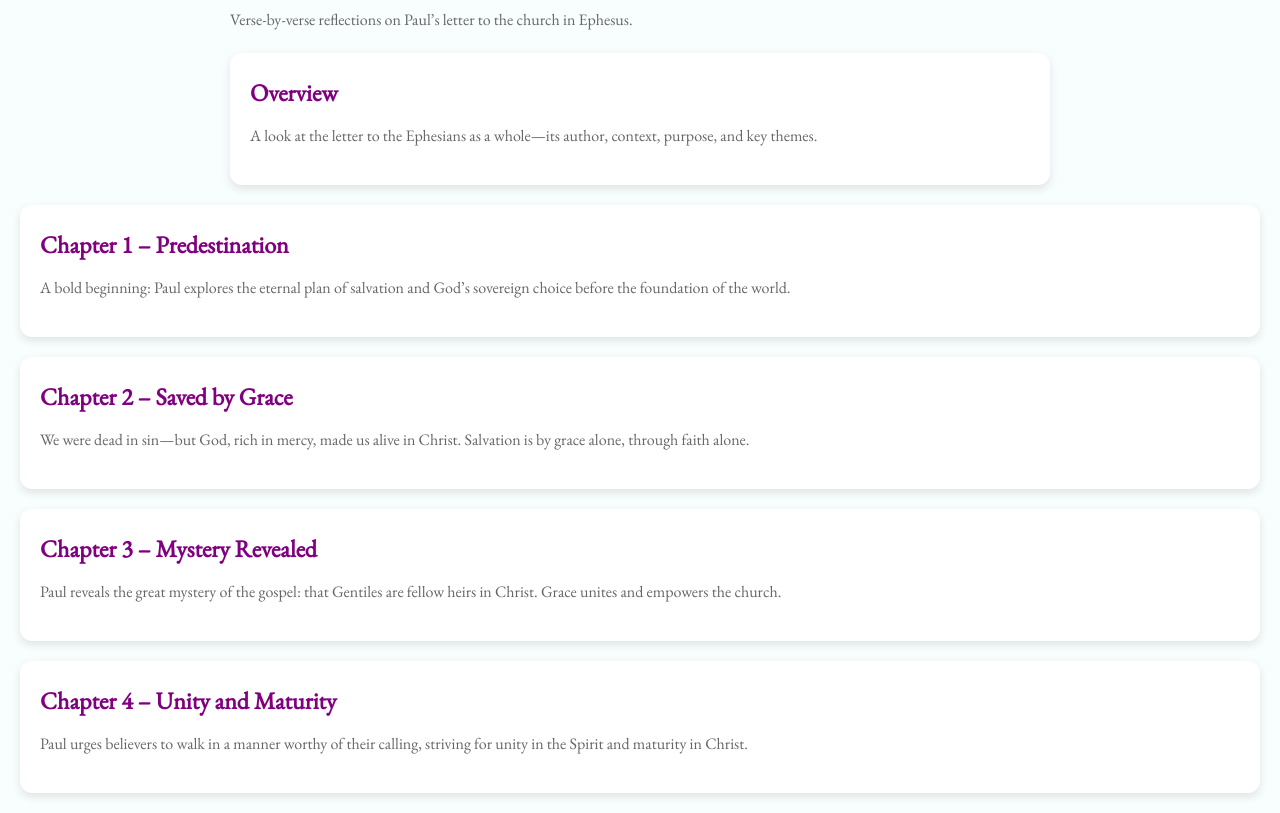
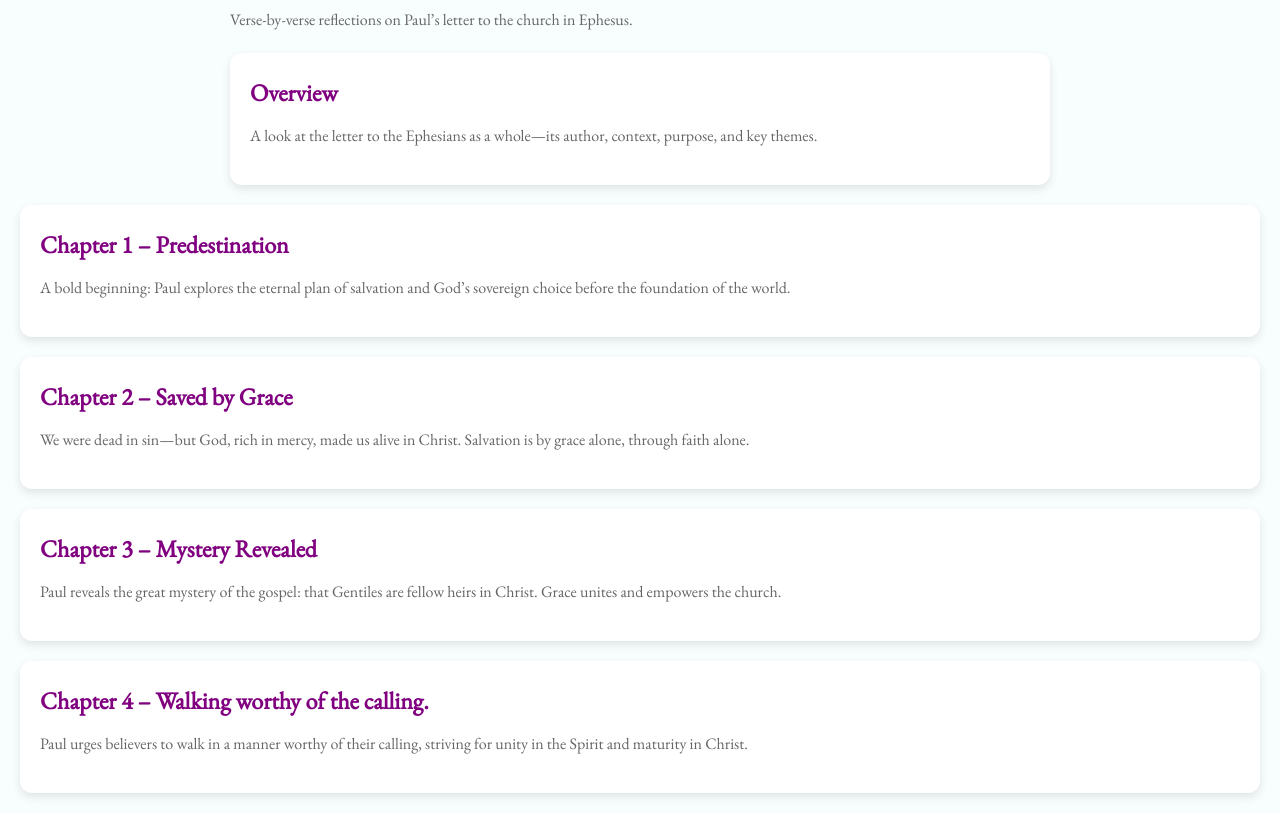
Before and after one commit to PerfectPeaceMinistries/Perfect-peace-site, a plain HTML site: page a-walk-through-ephesians.html in a window 1280 px wide. Shown: the part 90-903 px from the top of the page. Drawn offline with nearby package versions, Linux system fonts and the light colour scheme.

Commit message:
Update a-walk-through-ephesians.html

```diff
--- a/a-walk-through-ephesians.html
+++ b/a-walk-through-ephesians.html
@@ -88,7 +88,7 @@
     <!-- Card link: Chapter 4 -->
 <a href="ephesians-4.html" class="card-link">
   <div class="card">
-    <h2>Chapter 4 – Unity and Maturity</h2>
+    <h2>Chapter 4 – Walking worthy of the calling. </h2>
     <p>Paul urges believers to walk in a manner worthy of their calling, striving for unity in the Spirit and maturity in Christ.</p>
   </div>
 </a>
```
